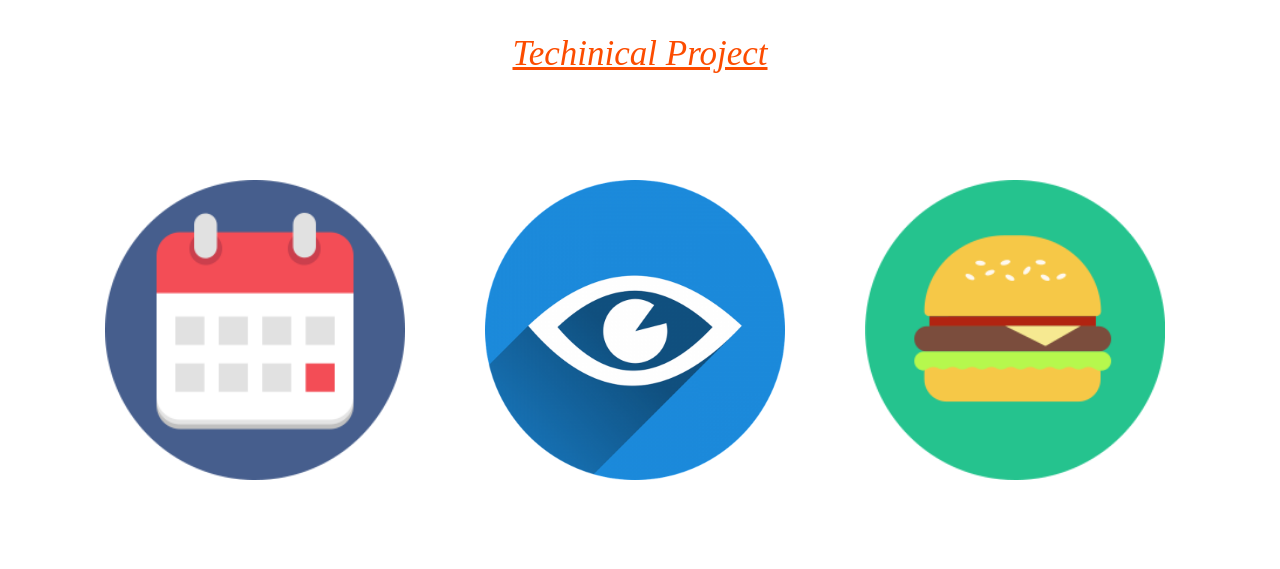
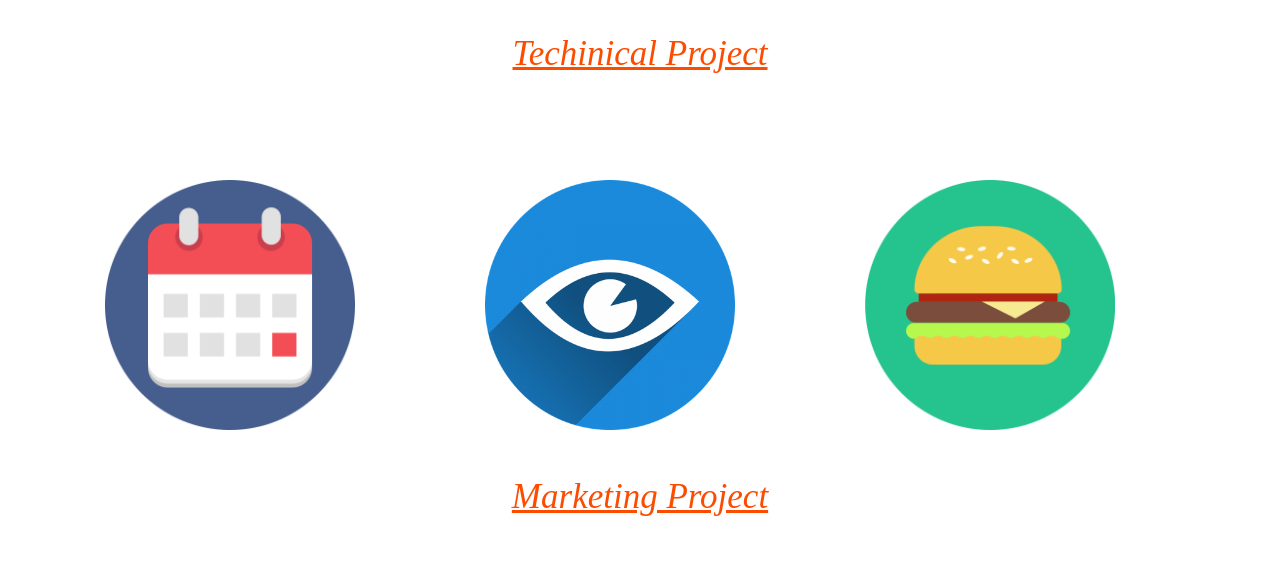
Before and after one commit to rainyhoang/Professional-Porfolio, a plain HTML site: page index.html in a window 1280 px wide. Shown: the part 2480-3049 px from the top of the page. Drawn offline with nearby package versions, Linux system fonts and the light colour scheme; grey boxes are pictures that could not be loaded; a web font is replaced by a local one.

Commit message:
completed

```diff
--- a/public/CSS/style.css
+++ b/public/CSS/style.css
@@ -84,8 +84,8 @@ h1
 }
 .img-rounded
 {
-	width: 300px;
-	height: 300px;
+	width: 250px;
+	height: 250px;
 	margin-top: 50px;
 	margin-left: 20px;
 }
@@ -181,12 +181,12 @@ h5
 	align-items: center;
 	color: #761111;
 }
-#background-tech
+/*#background-tech
 {
 	border-radius: 15px;
 	height: 400px;
 
-}
+}*/
 
 hr {
 color: #f00;
```
